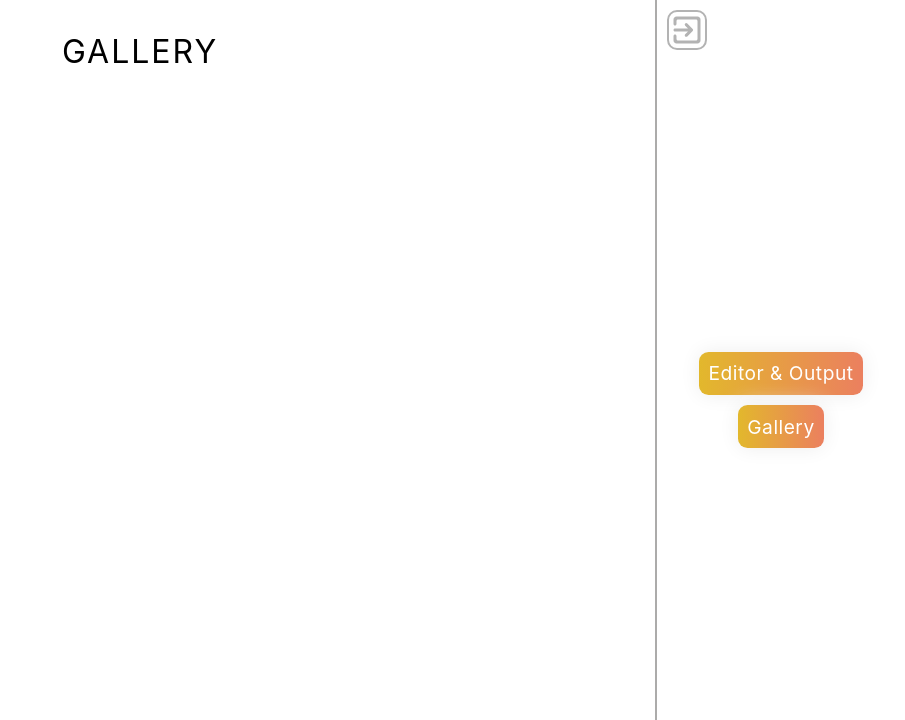
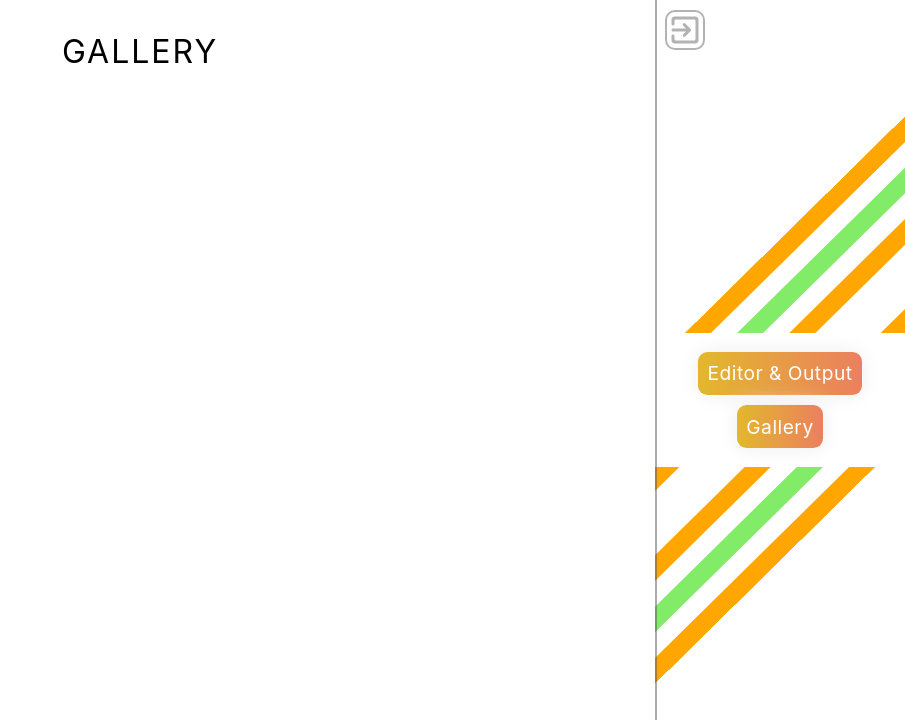
Before and after one commit to NSadikhov/editor_output_gallery, a React (Create React App) app: page /gallery in a window 1280 px wide. Shown: the top 720 px of the page, without its empty margins (375-1280 px from the left). Built offline with nearby package versions, Linux system fonts and the light colour scheme.

Commit message:
changes to navbar

```diff
--- a/src/Components/Navbar.js
+++ b/src/Components/Navbar.js
@@ -1,14 +1,53 @@
-import React from 'react';
+import React, { useRef } from 'react';
 import { Link } from 'react-router-dom';
 import classes from '../Styles/navbar.module.css';
 
 import ExitToAppRoundedIcon from '@material-ui/icons/ExitToAppRounded';
 
 const Navbar = () => {
+
+    const containerRef = useRef(null);
+
+    const handleToggle = (e) => {
+        const getAttributeValue = containerRef.current.getAttribute('data-toggle');
+        containerRef.current.setAttribute('data-toggle', getAttributeValue === 'open' ? 'closed' : 'open');
+
+        if (getAttributeValue === 'open') containerRef.current.style.minWidth = '60px';
+        else containerRef.current.style.minWidth = '250px';
+    }
+
+    const handleOnMouseDown = (e) => {
+        document.addEventListener('mousemove', handleMouseMove);
+        document.addEventListener('mouseup', handleMouseUp);
+    }
+
+    const handleMouseMove = (e) => {
+        document.body.style.userSelect = 'none';
+        document.body.style.cursor = 'ew-resize';
+        const size = document.body.clientWidth - e.clientX;
+        if (size <= 250 && size >= 60) {
+            containerRef.current.style.transitionDuration = '0ms';
+            containerRef.current.style.minWidth = size + 'px';
+
+            if (size <= 125) containerRef.current.setAttribute('data-toggle', 'closed');
+            else containerRef.current.setAttribute('data-toggle', 'open');
+        }
+
+    }
+
+    const handleMouseUp = () => {
+        document.body.style.userSelect = 'auto';
+        document.body.style.cursor = 'default';
+        containerRef.current.style.transitionDuration = '300ms';
+        document.removeEventListener('mousemove', handleMouseMove);
+        document.removeEventListener('mouseup', handleMouseUp);
+    }
+
     return (
-        <div className={classes.container}>
-            <div className={classes.navBar}>
-                <ExitToAppRoundedIcon className={classes.icon} />
+        <div ref={containerRef} className={classes.container} data-toggle='open'>
+            <div className={classes.border} onMouseDown={handleOnMouseDown} />
+            <ExitToAppRoundedIcon onClick={handleToggle} className={classes.icon} />
+            <div className={classes.tabs}>
                 <Link to='/'>Editor & Output</Link>
                 <Link to='/gallery'>Gallery</Link>
             </div>
--- a/src/Styles/editor-output.module.css
+++ b/src/Styles/editor-output.module.css
@@ -2,7 +2,7 @@
   display: flex;
   align-items: center;
   justify-content: space-between;
-  height: 100%;
+  height: 100vh;
   padding: 2em 0;
   position: relative;
 }
--- a/src/Styles/navbar.module.css
+++ b/src/Styles/navbar.module.css
@@ -1,25 +1,50 @@
 .container {
   min-width: 250px;
-  min-height: 100vh;
-
+  height: 100%;
+  position: fixed;
   font-size: 1.2rem;
-  border-left: 2px solid hsla(30, 2%, 35%, 0.5);
-  position: relative;
+  background-color: white;
+  display: grid;
+  right: 0;
+  transition-duration: 300ms;
+  overflow: hidden;
 }
 
-.navBar {
-  /* position: fixed; */
-  right: 0;
+.container::before {
+  content: "";
+  position: absolute;
+  top: 0;
+  left: 0;
+  width: 100%;
   height: 100%;
-  /* background-color: red; */
+  transform: skewX(-10deg) rotateZ(40deg);
+  box-shadow: inset 0 0 0 20px hsl(39, 100%, 50%), inset 0 0 0 40px white,
+    inset 0 0 0 60px hsla(108, 78%, 57%, 0.774), inset 0 0 0 80px white,
+    inset 0 0 0 100px hsl(39, 100%, 50%);
+  z-index: -1;
+}
+
+.container[data-toggle="closed"]::before {
+  transform: rotateZ(40deg);
+}
+
+.tabs {
+  margin: auto 0;
+  padding: 1em 0;
+  height: fit-content;
   display: grid;
   justify-content: center;
   place-items: center;
   align-content: center;
+  background-color: white;
   gap: 10px;
 }
 
-.navBar > a {
+.container[data-toggle="closed"] > .tabs {
+  display: none;
+}
+
+.tabs > a {
   background-color: hsl(32, 100%, 50%);
   border-radius: 0.5em;
   padding: 0.5em;
@@ -36,7 +61,7 @@
   );
 }
 
-.navBar > a:hover {
+.tabs > a:hover {
   background-position: right center;
 }
 
@@ -49,9 +74,22 @@
   border: 2px solid hsl(0, 0%, 70%) !important;
   cursor: pointer;
   border-radius: 0.25em !important;
-  transition: color 150ms ease-out !important;
+  transition: all 250ms ease-out, color 150ms ease-out !important;
+}
+
+.container[data-toggle="closed"] > .icon {
+  transform: rotateZ(180deg);
 }
 
 .icon:hover {
   color: hsl(13, 78%, 65%) !important;
 }
+
+.border {
+  position: absolute;
+  border-right: 2px solid hsla(30, 2%, 35%, 0.5);
+  height: 100%;
+  left: 0;
+  top: 0;
+  cursor: ew-resize;
+}
--- a/src/index.css
+++ b/src/index.css
@@ -22,5 +22,5 @@
 }
 
 .content {
-  width: 100%;
+  width: calc(100% - 250px);
 }
```
